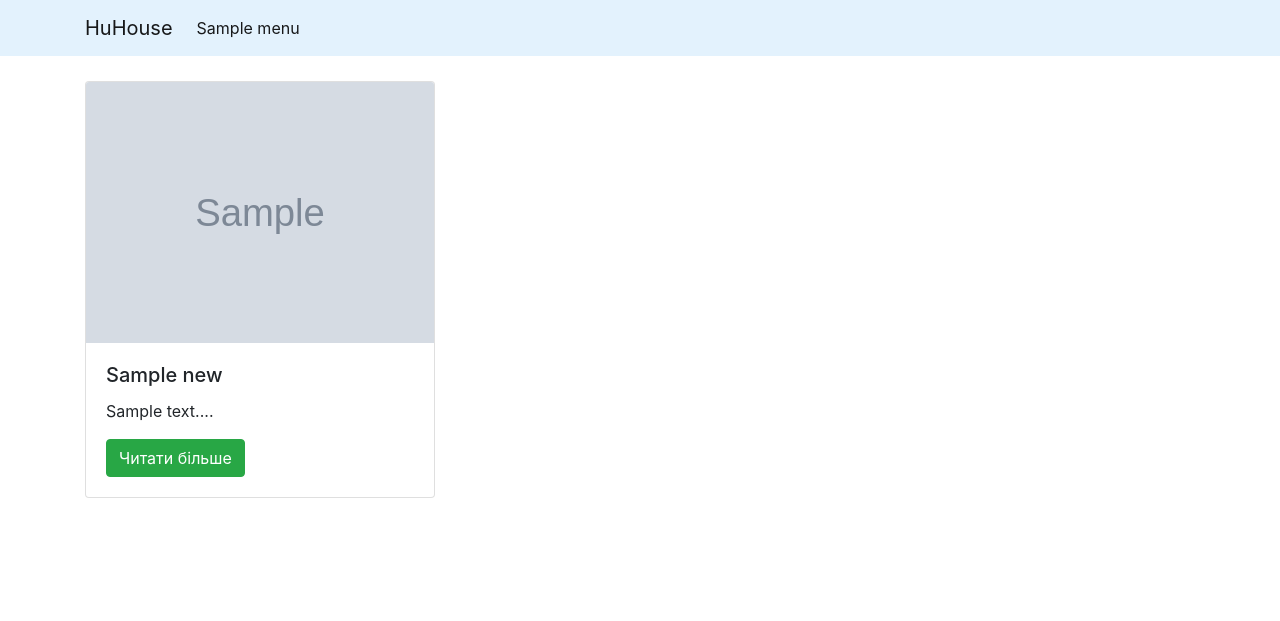
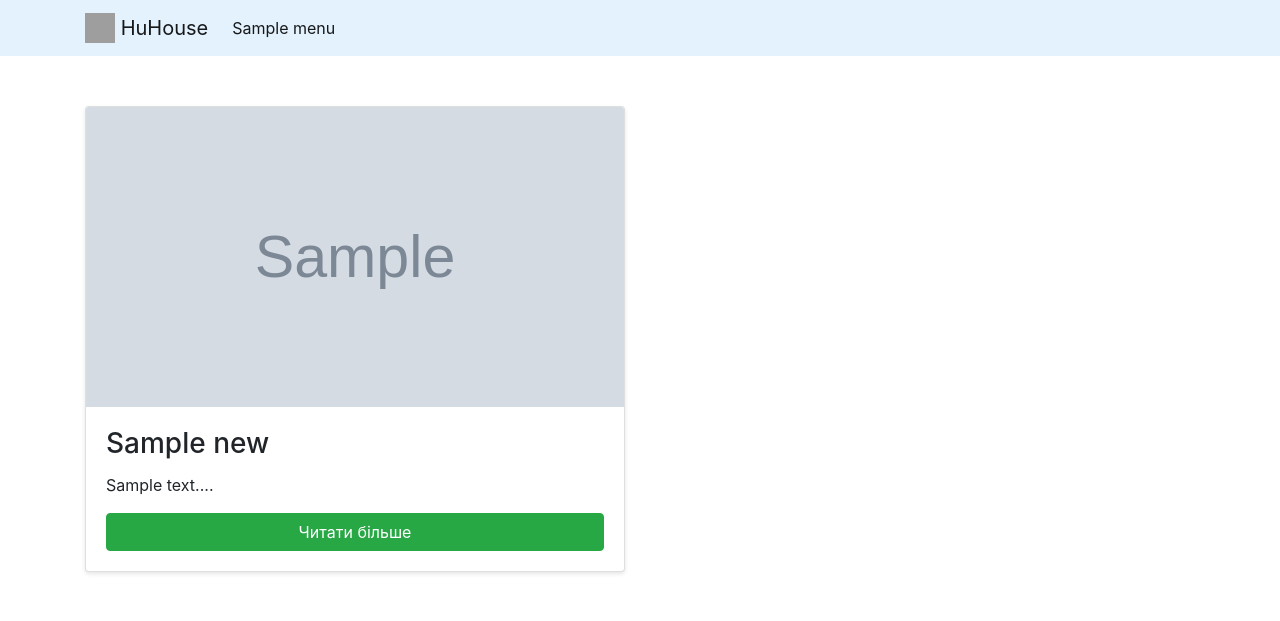
Before and after one commit to TsAndriy/gusrent.local, a PHP site: page / in a window 1280 px wide. Shown: the top 621 px of the page. Run offline with PHP 8.4, Linux system fonts and the light colour scheme; tables that the repository leaves empty or names only in its code hold one stand-in row (values such as "Sample post"); grey boxes marked "Sample" are stand-in pictures; grey boxes are pictures that could not be loaded.

Commit message:
Update columns

```diff
--- a/css/main.css
+++ b/css/main.css
@@ -0,0 +1,7 @@
+.card {
+    box-shadow: 0 2px 4px rgba(0, 0, 0, 0.1);
+}
+
+.card-img-top {
+    max-height: 300px;
+}
--- a/header.php
+++ b/header.php
@@ -11,11 +11,15 @@
     <meta http-equiv="X-UA-Compatible" content="ie=edge">
     <title>HuHouse</title>
     <link rel="stylesheet" href="https://cdn.jsdelivr.net/npm/bootstrap@4.6.2/dist/css/bootstrap.min.css">
+    <link rel="stylesheet" href="css/main.css">
+
 </head>
 <body>
 <nav class="navbar navbar-expand-lg navbar-light" style="background-color: #e3f2fd;">
     <div class="container">
-        <a class="navbar-brand" href="index.php">HuHouse</a>
+        <a class="navbar-brand" href="index.php">
+            <img src="img/R.png" width="30" height="30" class="d-inline-block align-top" alt="">
+            HuHouse</a>
         <button class="navbar-toggler" type="button" data-toggle="collapse" data-target="#navbarSupportedContent" aria-controls="navbarSupportedContent" aria-expanded="false" aria-label="Toggle navigation">
             <span class="navbar-toggler-icon"></span>
         </button>
--- a/index.php
+++ b/index.php
@@ -3,16 +3,16 @@
 ?>
     <section class="cards">
         <div class="container">
-            <div class="row" style="padding-top: 25px">
+            <div class="row" style="padding-bottom: 50px">
                 <?php $news = get_news(); ?>
                 <?php foreach ($news as $new):?>
-                    <div class="col">
-                        <div class="card" style="width: 350px;" >
+                    <div class="col-md-6" style="padding-top: 50px">
+                        <div class="card h-100">
                             <img src="<?=$new['img']?>" class="card-img-top" alt="Картинка новини">
-                            <div class="card-body">
-                                <h5 class="card-title"><?=$new['title']?></h5>
-                                <p class="card-text"><?=mb_substr($new['content'], 0, 140, 'UTF-8').'...'?></p>
-                                <a href="post.php?post_id=<?=$new['id']?>" class="btn btn-success">Читати більше</a>
+                            <div class="card-body d-flex flex-column">
+                                <h3 class="card-title"><?=$new['title']?></h3>
+                                <p class="card-text flex-grow-1"><?=mb_substr($new['content'], 0, 140, 'UTF-8').'...'?></p>
+                                <a href="post.php?post_id=<?=$new['id']?>" class="btn btn-success ">Читати більше</a>
                             </div>
                         </div>
                     </div>
@@ -20,6 +20,7 @@
             </div>
         </div>
     </section>
+
 <?php
     include_once('footer.php');
 ?>
```
